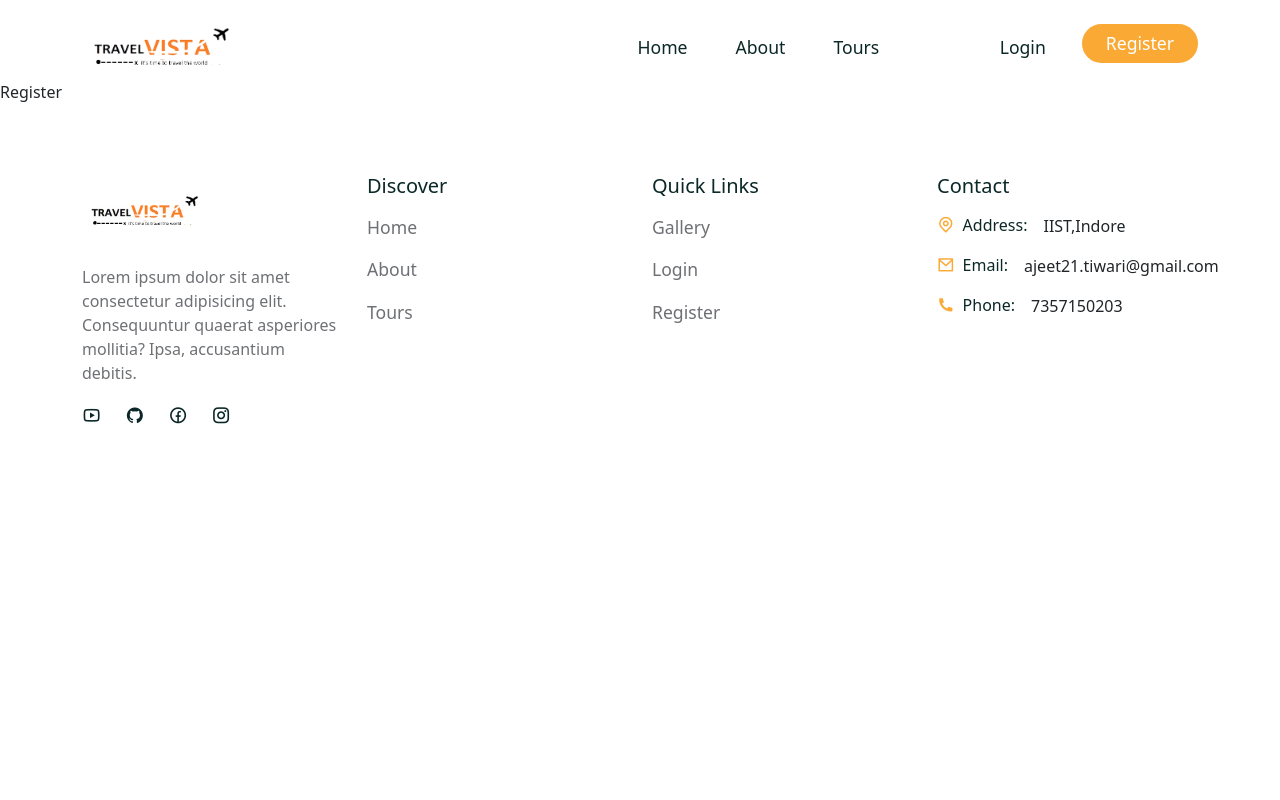
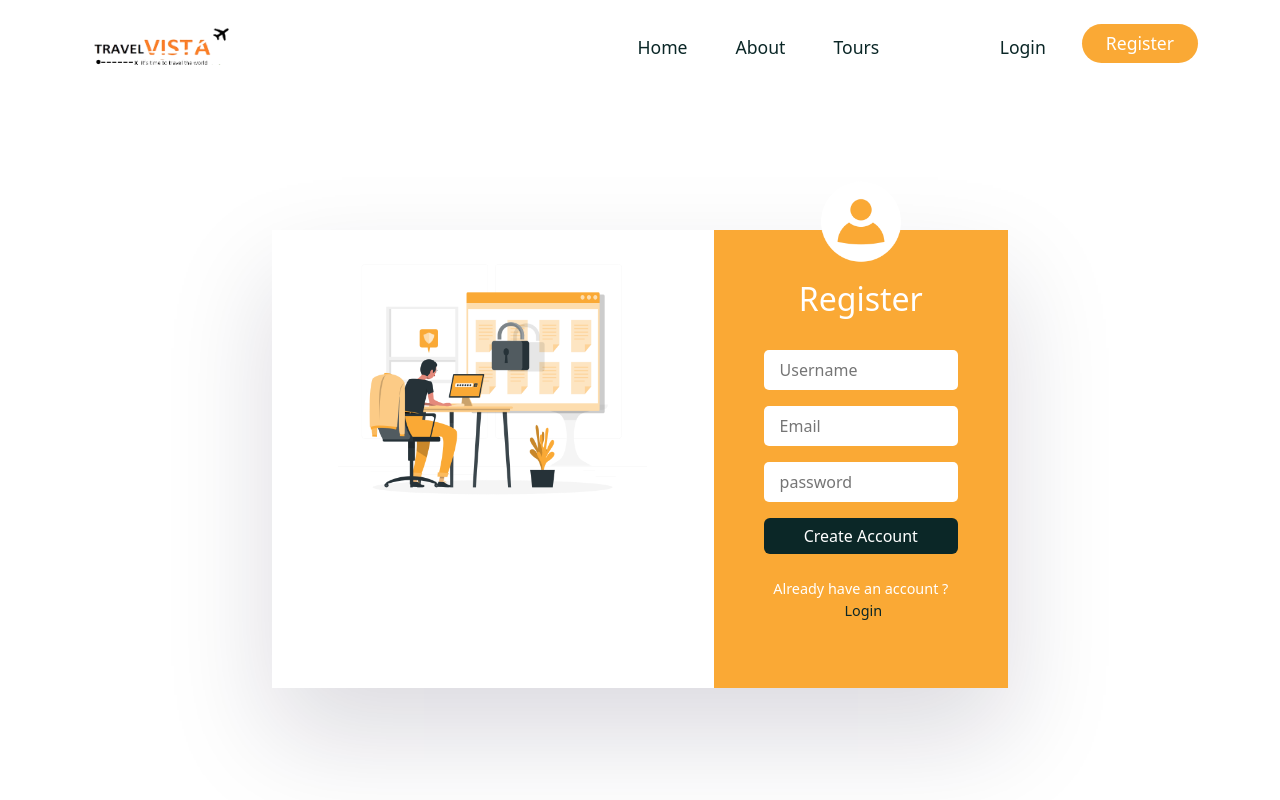
Before and after one commit to Ajeettiwarii/Travelvista, a React (Create React App) app in the folder frontend/: page /register in a window 1280 px wide. Shown: the top 800 px of the page. Built offline with nearby package versions, Linux system fonts and the light colour scheme; a web font is replaced by a local one.

Commit message:
register_page_done

```diff
--- a/frontend/src/Pages/Login.jsx
+++ b/frontend/src/Pages/Login.jsx
@@ -1,25 +1,71 @@
-import React from 'react';
-import {Container,Row,Col,Form,FormGroup ,Button} from "reactstrap";
-import {Link} from 'react-router-dom';
-import '../styles/login.css'  ;
-import loginImg from "../assets/images/login.png"
-import userIcon from "../assets/images/user.png"
+import React, { useState } from "react";
+import { Container, Row, Col, Form, FormGroup, Button } from "reactstrap";
+import { Link } from "react-router-dom";
+import "../styles/login.css";
+import loginImg from "../assets/images/login.png";
+import userIcon from "../assets/images/user.png";
 const Login = () => {
-  return <section>
-       <Container>
+  const [credentials, setCredentials] = useState({
+    email: undefined,
+    password: undefined,
+  });
+  const handleChange = (e) => {
+    setCredentials((prev) => ({ ...prev, [e.target.id]: e.target.value }));
+  };
+  const handleClick = (e) => {
+    e.preventDefault();
+  };
+
+  return (
+    <section>
+      <Container>
         <Row>
-          <Col lg='8' className='m-auto'>
-            <div className='login__container d-flex justify-centent-between'>
-            <div className="login__img">
-            <img src={loginImg} alt=''/>
+          <Col lg="8" className="m-auto">
+            <div className="login__container d-flex justify-centent-between">
+              <div className="login__img">
+                <img src={loginImg} alt="" />
               </div>
-
+              <div className="login__form">
+                <div className="user">
+                  <img src={userIcon} alt="" />
+                </div>
+                <h2>Login</h2>
+                <Form onSubmit={handleClick}>
+                  <FormGroup>
+                    <input
+                      type="email"
+                      placeholder="Email"
+                      required
+                      id="email"
+                      onChange={handleChange}
+                    />
+                  </FormGroup>
+                  <FormGroup>
+                    <input
+                      type="password"
+                      placeholder="password"
+                      required
+                      id="password"
+                      onChange={handleChange}
+                    />
+                  </FormGroup>
+                  <Button
+                    className="btn secondary__btn auth__btn"
+                    type="submit"
+                  >
+                    Login
+                  </Button>
+                </Form>
+                <p>
+                  Don't have an account ? <Link to="/register">Create</Link>
+                </p>
+              </div>
             </div>
-
           </Col>
         </Row>
-       </Container>
-  </section>
-}
+      </Container>
+    </section>
+  );
+};
 
 export default Login;
--- a/frontend/src/Pages/Register.jsx
+++ b/frontend/src/Pages/Register.jsx
@@ -1,9 +1,81 @@
-import React from 'react';
+import React, { useState } from "react";
+import { Container, Row, Col, Form, FormGroup, Button } from "reactstrap";
+import { Link } from "react-router-dom";
+import "../styles/login.css";
+import registerImg from "../assets/images/register.png";
+import userIcon from "../assets/images/user.png";
+const Register = () => {
+  const [credentials, setCredentials] = useState({
+    userName:undefined,
+    email: undefined,
+    password: undefined,
+  });
+  const handleChange = (e) => {
+    setCredentials((prev) => ({ ...prev, [e.target.id]: e.target.value }));
+  };
+  const handleClick = (e) => {
+    e.preventDefault();
+  };
 
-const Register = () => {
   return (
-    <div>Register</div>
+    <section>
+      <Container>
+        <Row>
+          <Col lg="8" className="m-auto">
+            <div className="login__container d-flex justify-centent-between">
+              <div className="login__img">
+                <img src={registerImg} alt="" />
+              </div>
+              <div className="login__form">
+                <div className="user">
+                  <img src={userIcon} alt="" />
+                </div>
+                <h2>Register</h2>
+                <Form onSubmit={handleClick}>
+                  <FormGroup>
+                    <input
+                      type="text"
+                      placeholder="Username"
+                      required
+                      id="username"
+                      onChange={handleChange}
+                    />
+                  </FormGroup>
+                  <FormGroup>
+                    <input
+                      type="email"
+                      placeholder="Email"
+                      required
+                      id="username"
+                      onChange={handleChange}
+                    />
+                  </FormGroup>
+                  <FormGroup>
+                    <input
+                      type="password"
+                      placeholder="password"
+                      required
+                      id="password"
+                      onChange={handleChange}
+                    />
+                  </FormGroup>
+                  <Button
+                    className="btn secondary__btn auth__btn"
+                    type="submit"
+                  >
+                    Create Account
+                  </Button>
+                </Form>
+                <p>
+                  Already  have an account ? <Link to="/login">Login</Link>
+                </p>
+              </div>
+            </div>
+          </Col>
+        </Row>
+      </Container>
+    </section>
   );
-}
+};
 
 export default Register;
--- a/frontend/src/styles/login.css
+++ b/frontend/src/styles/login.css
@@ -0,0 +1,67 @@
+.login__img{
+     width: 60%;
+     text-align: center;
+}
+.login__img img{
+    width: 70%;
+    object-fit: contain;
+}
+.login__form{
+    padding: 50px;
+    background: var(--secondary-color);
+    position: relative;
+}
+    .login__container{
+        box-shadow: rgba(17,12,46,0.15) 0px 48px 100px 0px;
+        margin-top: 100px;
+    }
+    .login__form .user{
+        width: 80px;
+        height: 80px;
+        position: absolute;
+        top: -9%;
+        left: 50%;
+        transform: translate(-50%, -9%);
+    }
+
+    .login__form  .user img{
+        width: 100%;
+
+    }
+    .login__form h2{
+        color: #fff;
+        text-align: center;
+        margin-bottom: 2rem;
+
+    }
+    .login__form{
+        width: 40%;
+    }
+    .login__form input{
+        width: 100%;
+        padding: 0.5rem 1rem;
+        border-radius: 5px;
+        border: none;
+        font-size: 1rem;
+        color: var(--heading-color);
+    }
+    .login__form input:focus{
+        outline: none;
+    }
+    .auth__btn{
+        background: var(--heading-color) !important;
+        width: 100%;
+        color: #fff  !important;
+    }
+    .login__form p{
+        font-size: .9rem;
+        color: #fff;
+        margin-top: 1.5rem;
+        text-align: center;
+    }
+    .login__form p a{
+        color:var(--heading-color);
+        text-decoration: none;
+        margin-left: 5px;
+        font-weight: 500;
+}
```
